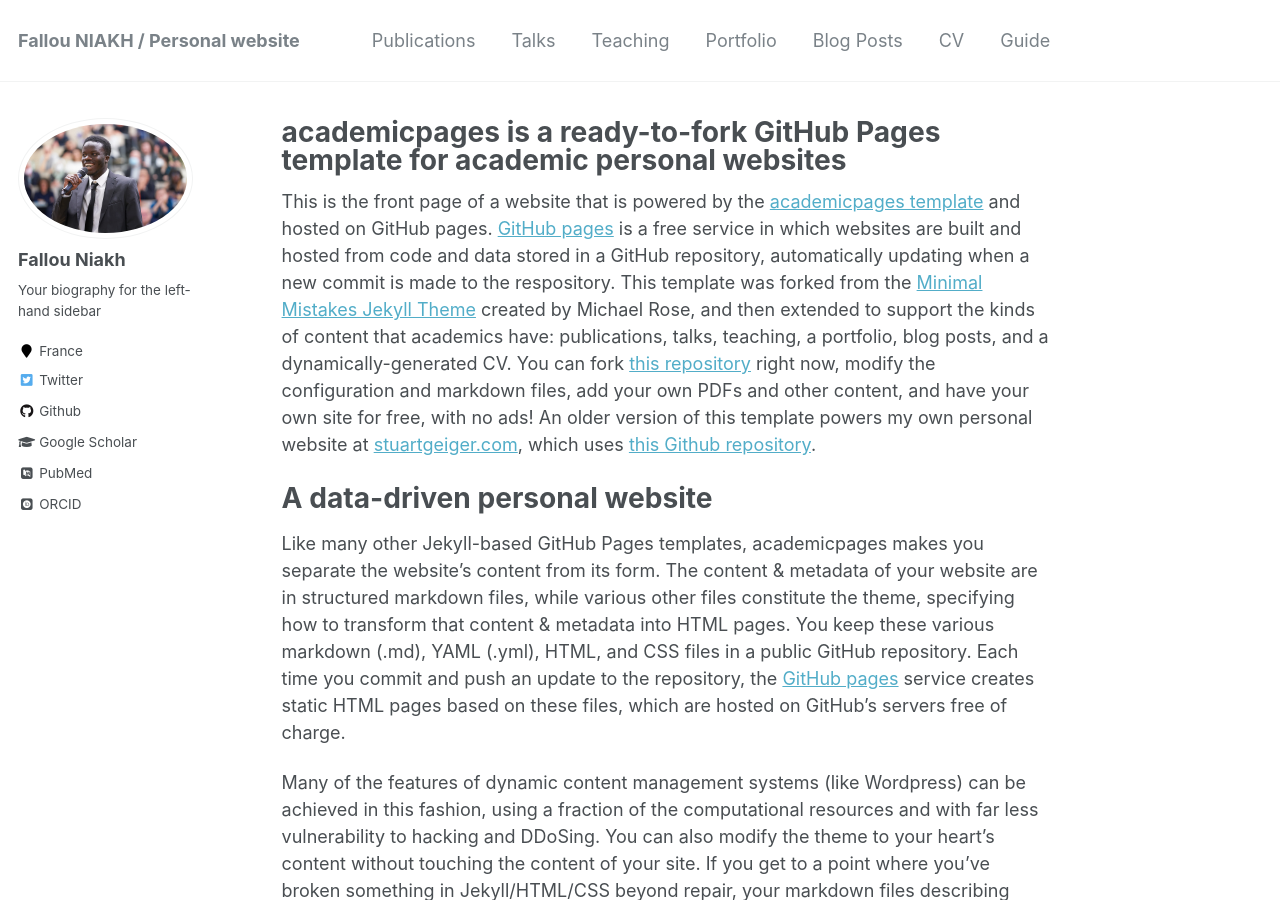
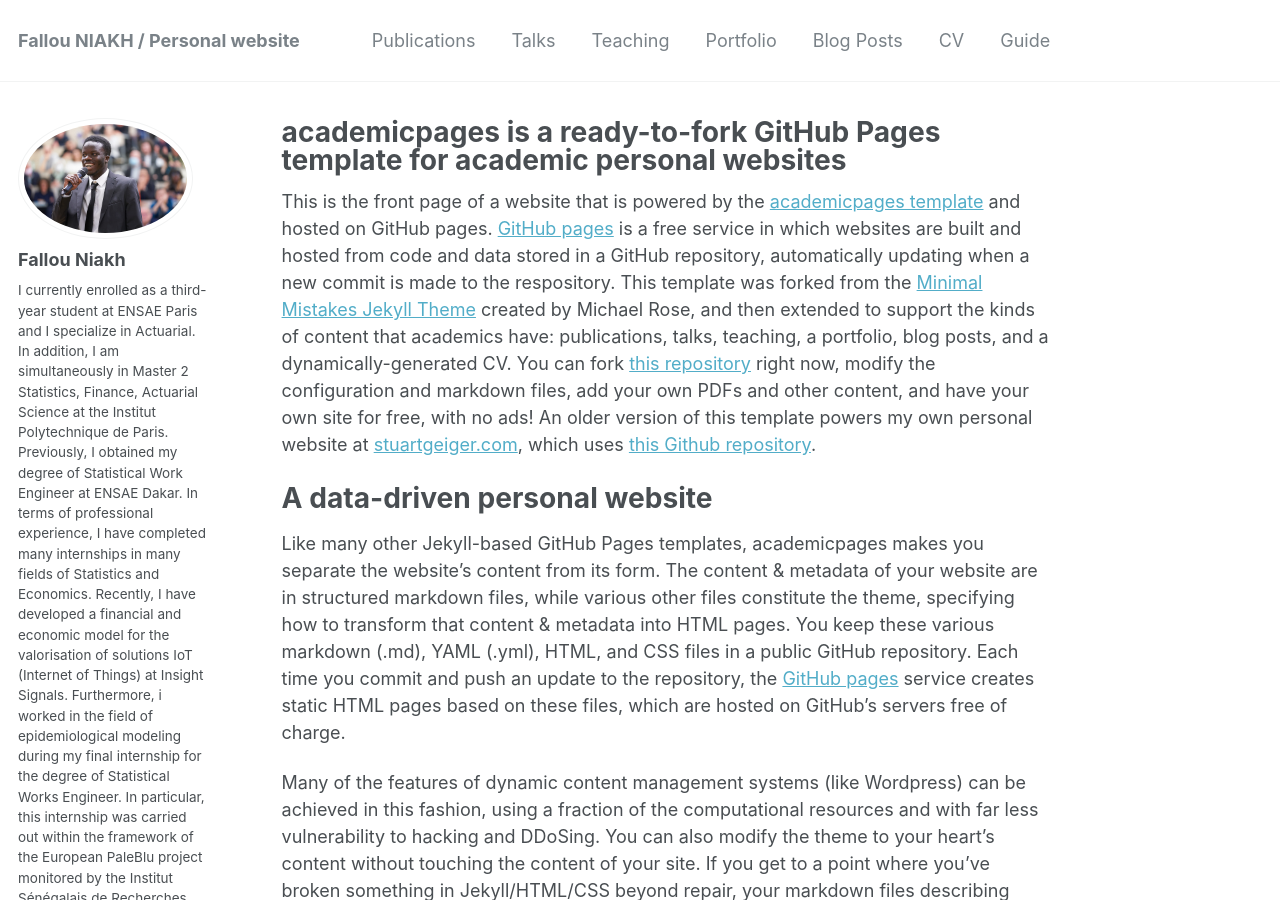
Before and after one commit to FNIAKH/fniakh.github.io, a Jekyll site: the page built from _pages/about.md, in a window 1280 px wide and 900 px high. Built offline with Jekyll 4.4.1, drawn with Linux system fonts in a browser that asks for light colours; some web fonts are replaced; some of the changed text lies outside the part shown.

Commit message:
Update _config.yml

```diff
--- a/_config.yml
+++ b/_config.yml
@@ -84,7 +84,7 @@ analytics:
 author:
   name             : "Fallou Niakh"
   avatar           : "profile.png"
-  bio              : "Your biography for the left-hand sidebar"
+  bio              : "I currently enrolled as a third-year student at ENSAE Paris and I specialize in Actuarial. In addition, I am simultaneously in Master 2 Statistics, Finance, Actuarial Science at the Institut Polytechnique de Paris. Previously, I obtained my degree of Statistical Work Engineer at ENSAE Dakar. In terms of professional experience, I have completed many internships in many fields of Statistics and Economics. Recently, I have developed a financial and economic model for the valorisation of solutions IoT (Internet of Things) at Insight Signals. Furthermore, i worked in the field of epidemiological modeling during my final internship for the degree of Statistical Works Engineer. In particular, this internship was carried out within the framework of the European PaleBlu project monitored by the Institut Sénégalais de Recherches Agricoles (ISRA) and the Centre International pour la Recherche Agronomique pour le Développement (CIRAD). I also worked in the field of web design and development of data collection applications."
   location         : "France"
   employer         :
   pubmed           : "https://www.ncbi.nlm.nih.gov/pubmed/?term=john+snow"
```
